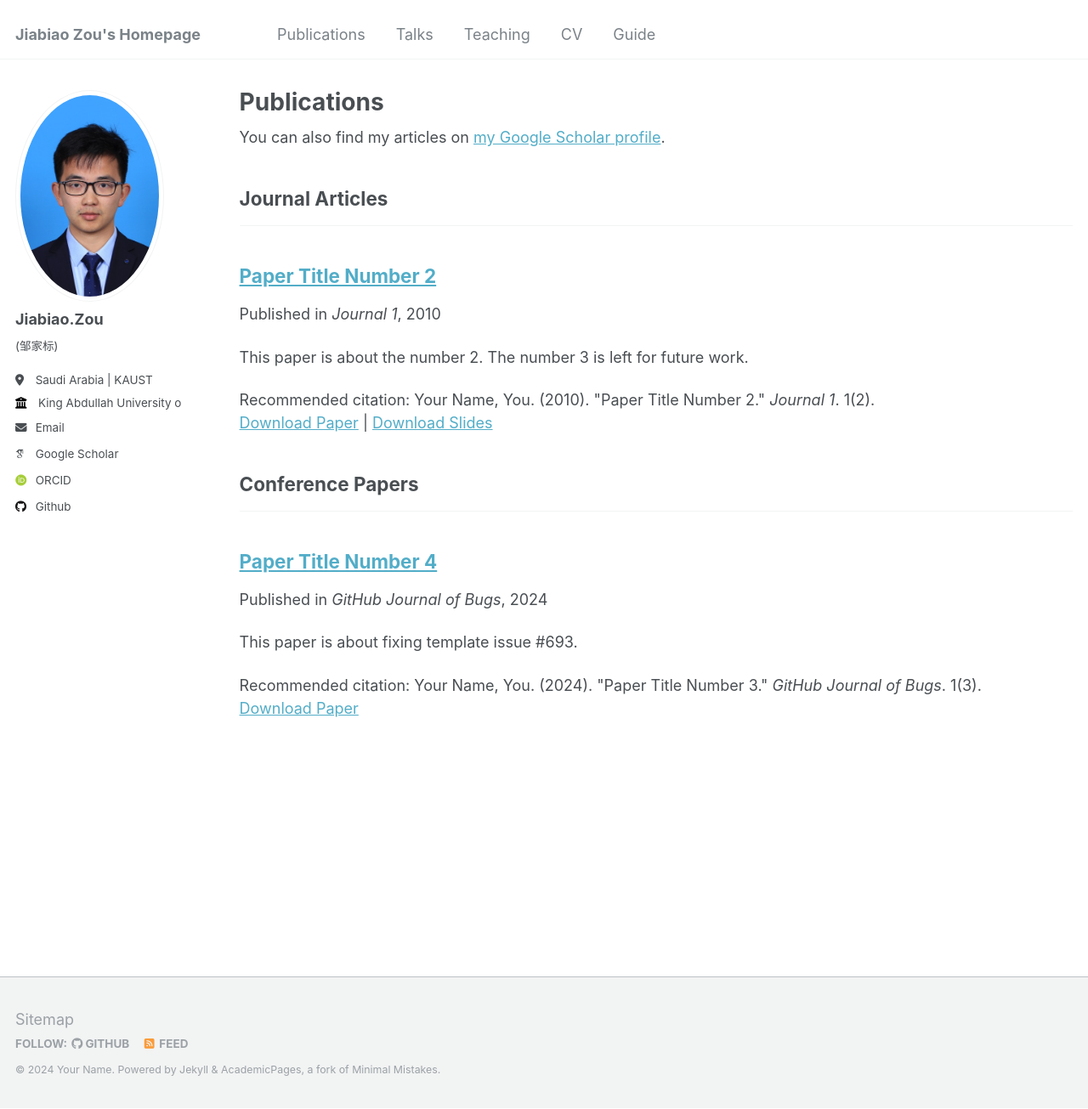
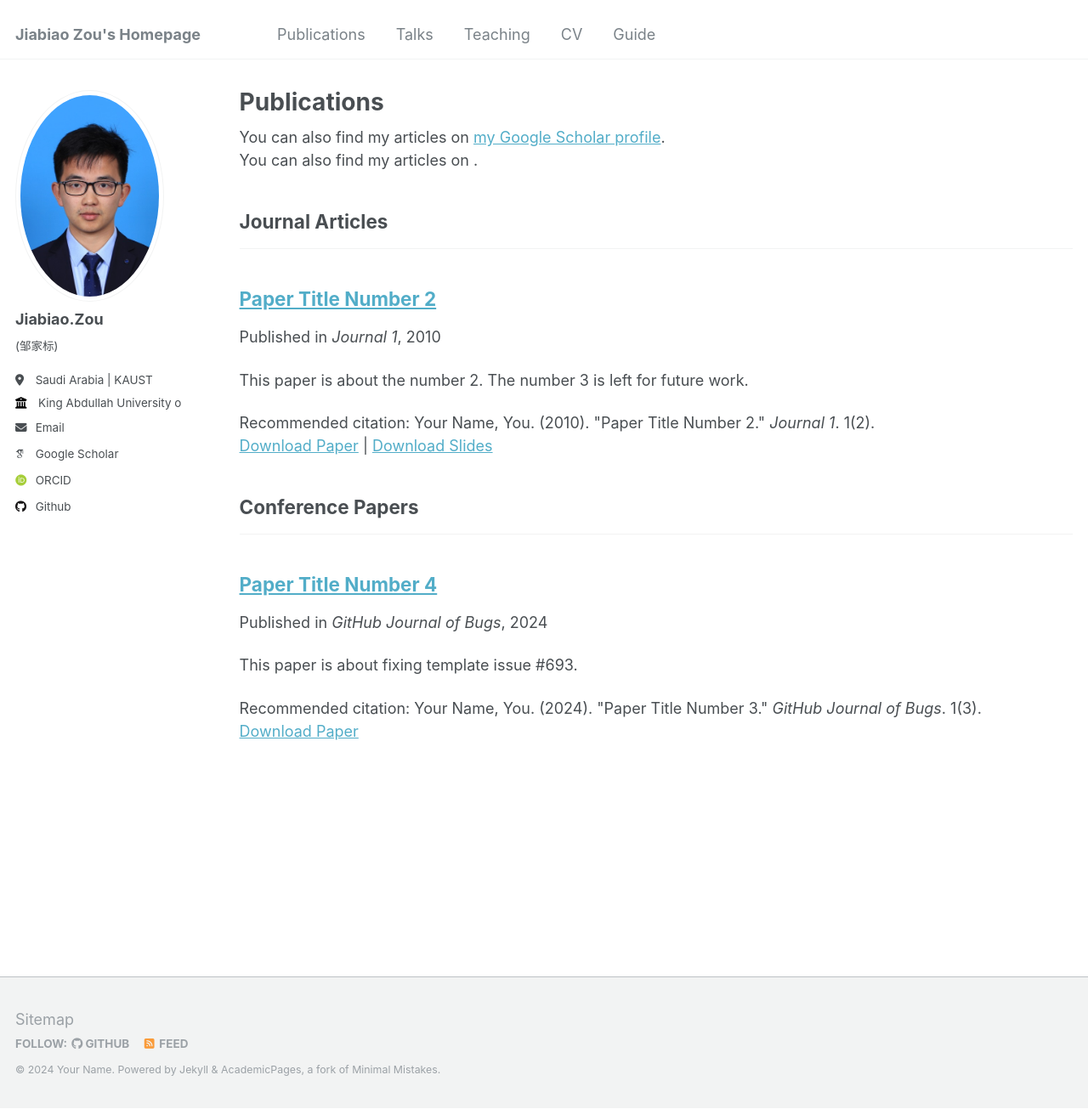
Before and after one commit to zouj-0124/zouj0124, a Jekyll site: the page built from _pages/publications.html, in a window 1280 px wide and 1305 px high. Shown: the whole window at 85% size. Built offline with Jekyll 4.4.1, drawn with Linux system fonts in a browser that asks for light colours; some web fonts are replaced.

Commit message:
Update publications.html

```diff
--- a/_pages/publications.html
+++ b/_pages/publications.html
@@ -7,6 +7,7 @@ author_profile: true
 
 {% if site.author.googlescholar %}
   <div class="wordwrap">You can also find my articles on <a href="{{site.author.googlescholar}}">my Google Scholar profile</a>.</div>
+  <div class="wordwrap">You can also find my articles on .</div>
 {% endif %}
 
 {% include base_path %}
```
